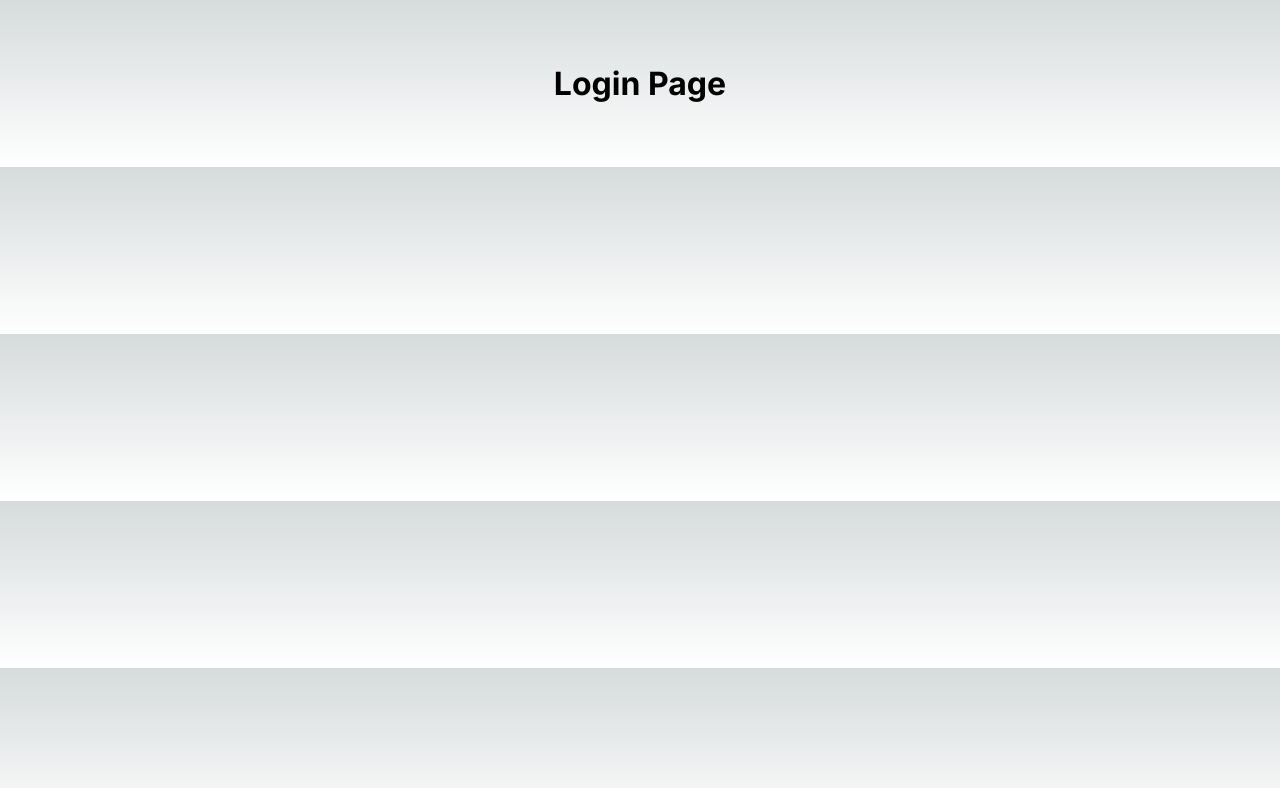
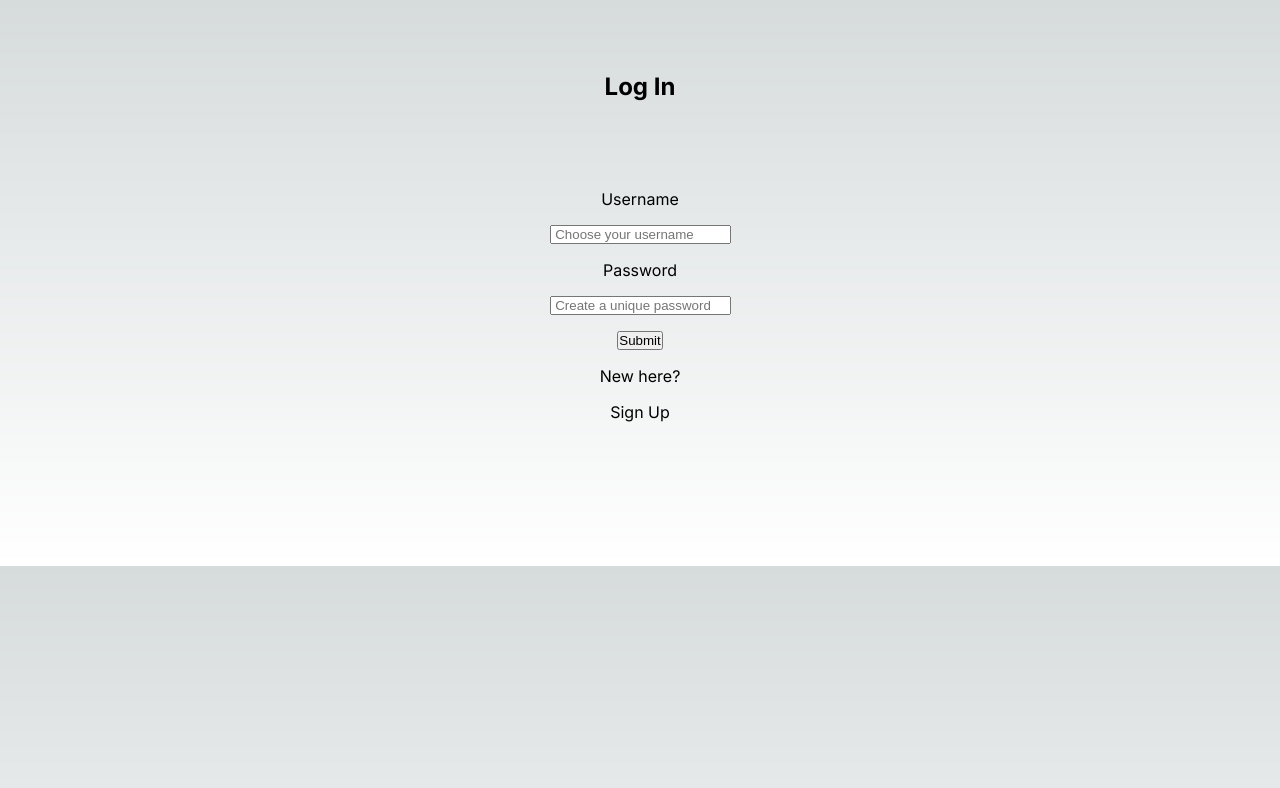
Before and after one commit to willfranck/crypto-tracking-fullfeature, a Next.js app: page /pages/login in a window 1280 px wide. Shown: the top 788 px of the page. Built offline with nearby package versions, Linux system fonts and the light colour scheme.

Commit message:
Fix: Formatted Signup/Login pages

```diff
--- a/src/app/pages/login/page.tsx
+++ b/src/app/pages/login/page.tsx
@@ -1,7 +1,58 @@
+'use client'
+import Link from 'next/link'
+import { useRouter } from 'next/navigation'
+import axios from 'axios'
+import React, { useState } from 'react'
 import styles from '@styles/page.module.css'
 
+
 export default function Login() {
+  const [user, setUser] = useState({
+    username: '',
+    password: ''
+  })
+
+  const onLogin = async () => {
+    console.log('Submitted');
+
+  }
+
+
   return (
-    <h1 className={styles.center}>Login Page</h1>
+    <section className={styles.center}>
+      <h1>Log In</h1>
+
+      <form className={styles.center}>
+        <label htmlFor='username'>Username</label>
+        <input
+          id='username'
+          type='text'
+          value={user.username}
+          placeholder=' Choose your username'
+          onChange={(e) => setUser({...user, username: e.target.value})}
+        >
+        </input>
+
+        <label htmlFor='password'>Password</label>
+        <input
+          id='password'
+          type='password'
+          value={user.password}
+          placeholder=' Create a unique password'
+          onChange={(e) => setUser({...user, password: e.target.value})}
+        >
+        </input>
+
+        <button
+          type='submit'
+          onClick={onLogin}
+        >
+          Submit
+        </button>
+
+        <label>New here?</label>
+        <Link href='/pages/signup'>Sign Up</Link>
+      </form>
+    </section>
   )
 }
--- a/src/app/pages/signup/page.tsx
+++ b/src/app/pages/signup/page.tsx
@@ -1,8 +1,8 @@
 'use client'
 import Link from 'next/link'
 import { useRouter } from 'next/navigation'
+import axios from 'axios'
 import React, { useState } from 'react'
-import axios from 'axios'
 import styles from '@styles/page.module.css'
 
 
@@ -16,8 +16,6 @@ export default function SignUp() {
     console.log('Submitted');
 
   }
-
-
 
 
   return (
```
